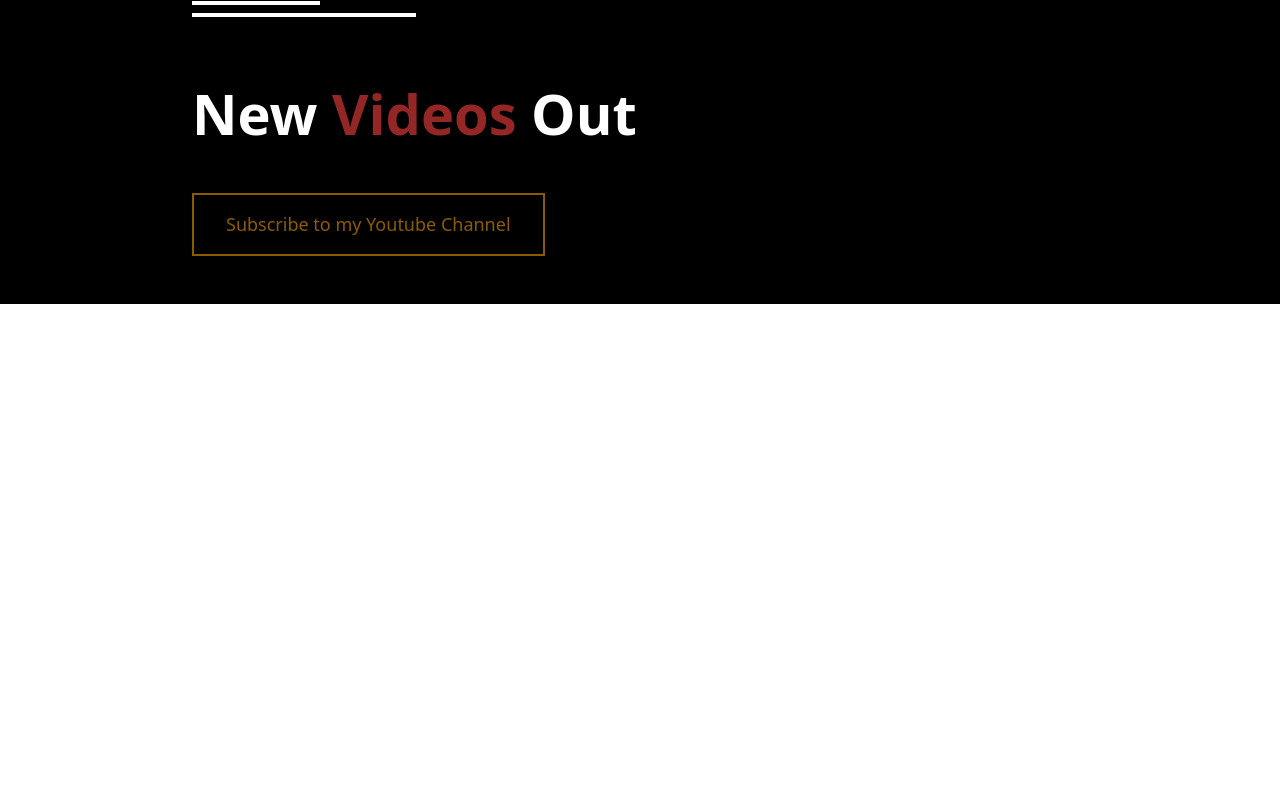
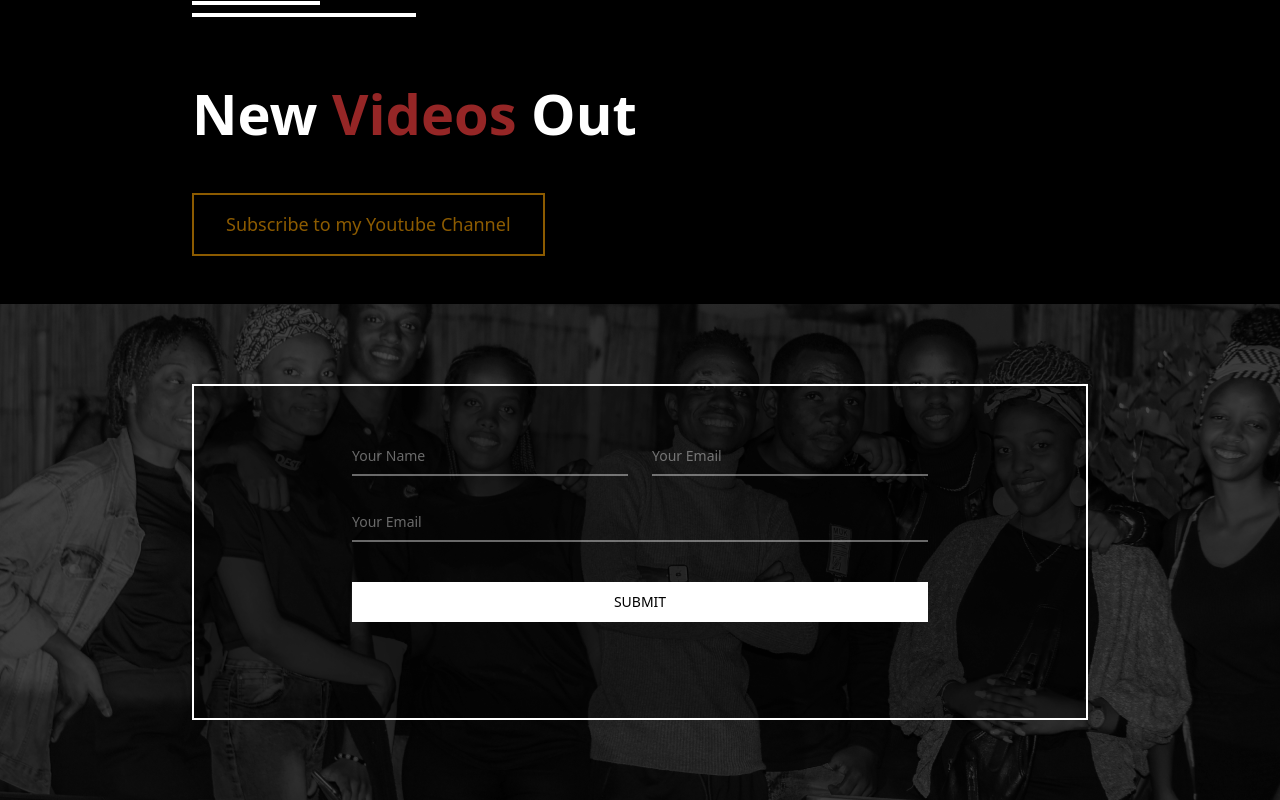
Before and after one commit to NiyonkuruEsther/moi2, a React (Vite) app: page /home in a window 1280 px wide. Shown: the part 3433-4233 px from the top of the page. Before the commit the page ends 3737 px from the top, so only its background shows below. Built offline with nearby package versions, Linux system fonts and the light colour scheme.

Commit message:
working on the footer

```diff
--- /dev/null
+++ b/src/layout/footer/Footer.jsx
@@ -0,0 +1,65 @@
+import Albert from "../../assets/bgFooter.png";
+
+const Footer = () => {
+  const backgroundImageStyle = {
+    backgroundImage: `url(${Albert})`,
+  };
+  return (
+    <div style={backgroundImageStyle} className="py-20 ">
+      <div className="max-w-4xl mx-auto bg-black bg-opacity-40 border-2 border-white px-12 pt-12 pb-24">
+        <form className="max-w-xl mx-auto flex flex-col">
+          <div className="grid md:grid-cols-2 md:gap-6">
+            <div className="relative z-0 w-full mb-6 group">
+              <input
+                type="tel"
+                pattern="[0-9]{3}-[0-9]{3}-[0-9]{4}"
+                name="floating_phone"
+                id="floating_phone"
+                className="block py-2.5 px-0 w-full text-sm bg-transparent border-0 border-b-2 border-white border-opacity-40 appearance-none dark:text-white  dark:focus:border-blue-500 focus:outline-none focus:ring-0 focus:border-blue-600 peer"
+                placeholder=" "
+                required
+              />
+              <label className="peer-focus:font-medium absolute text-sm  text-white opacity-40 duration-300 transform -translate-y-6 scale-75 top-3 -z-10 origin-[0] peer-focus:left-0 peer-focus:text-blue-600 peer-focus:dark:text-blue-500 peer-placeholder-shown:scale-100 peer-placeholder-shown:translate-y-0 peer-focus:scale-75 peer-focus:-translate-y-6">
+                Your Name
+              </label>
+            </div>
+            <div className="relative z-0 w-full mb-6 group">
+              <input
+                type="text"
+                name="floating_company"
+                id="floating_company"
+                className="block py-2.5 px-0 w-full text-sm bg-transparent border-0 border-b-2 border-white border-opacity-40 appearance-none dark:text-white  dark:focus:border-blue-500 focus:outline-none focus:ring-0 focus:border-blue-600 peer"
+                placeholder=" "
+                required
+              />
+              <label className="peer-focus:font-medium absolute text-sm  text-white opacity-40 duration-300 transform -translate-y-6 scale-75 top-3 -z-10 origin-[0] peer-focus:left-0 peer-focus:text-blue-600 peer-focus:dark:text-blue-500 peer-placeholder-shown:scale-100 peer-placeholder-shown:translate-y-0 peer-focus:scale-75 peer-focus:-translate-y-6">
+                Your Email{" "}
+              </label>
+            </div>
+          </div>
+          <div className="relative z-0 w-full mb-6 group">
+            <input
+              type="password"
+              name="repeat_password"
+              id="floating_repeat_password"
+              className="block py-2.5 px-0 w-full text-sm bg-transparent border-0 border-b-2 border-white border-opacity-40 appearance-none dark:text-white  dark:focus:border-blue-500 focus:outline-none focus:ring-0 focus:border-blue-600 peer"
+              placeholder=" "
+              required
+            />
+            <label className="peer-focus:font-medium absolute text-sm  text-white opacity-40 duration-300 transform -translate-y-6 scale-75 top-3 -z-10 origin-[0] peer-focus:left-0 peer-focus:text-blue-600 peer-focus:dark:text-blue-500 peer-placeholder-shown:scale-100 peer-placeholder-shown:translate-y-0 peer-focus:scale-75 peer-focus:-translate-y-6">
+              Your Email{" "}
+            </label>
+          </div>
+          <button
+            type="submit"
+            className="text-black mt-4 bg-white  font-medium text-sm sm:w-auto px-5 py-2.5 text-center "
+          >
+            SUBMIT
+          </button>
+        </form>
+      </div>
+    </div>
+  );
+};
+
+export default Footer;
--- a/src/layout/layout.js
+++ b/src/layout/layout.js
@@ -3,3 +3,4 @@ export { default as EventLayout } from "./eventSection/event.layout";
 export { default as BioLayout } from "./bio/bio.layout";
 export { default as PlaylistLayout } from "./playlist/playlist.layout";
 export { default as VideoLayout } from "./videos/video.layout";
+export { default as Footer } from "./footer/Footer";
--- a/src/pages/home/home.pages.jsx
+++ b/src/pages/home/home.pages.jsx
@@ -4,6 +4,7 @@ import {
   BioLayout,
   PlaylistLayout,
   VideoLayout,
+  Footer,
 } from "../../layout/layout";
 
 function Home() {
@@ -14,6 +15,7 @@ function Home() {
       <BioLayout />
       <PlaylistLayout />
       <VideoLayout />
+      <Footer />
     </div>
   );
 }
```
Also changed, not shown: src/assets/bgFooter.png (added).
